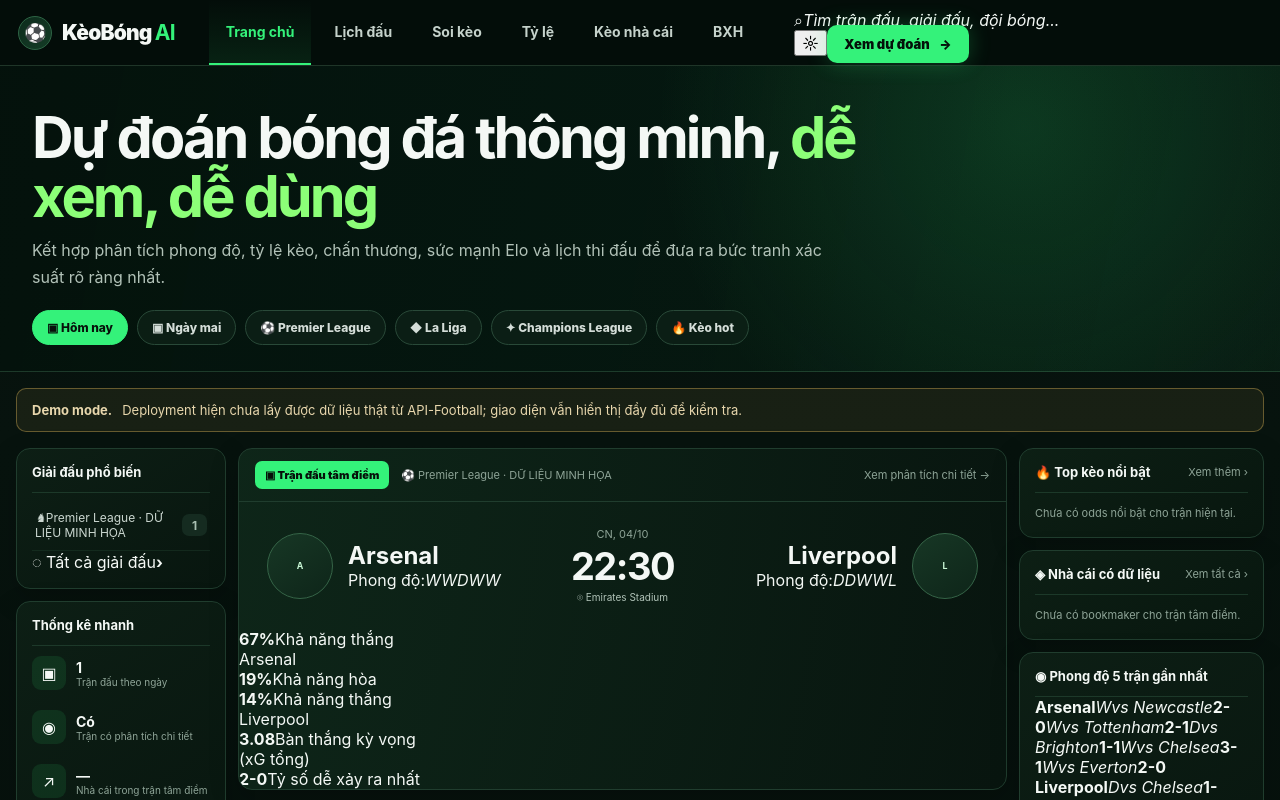
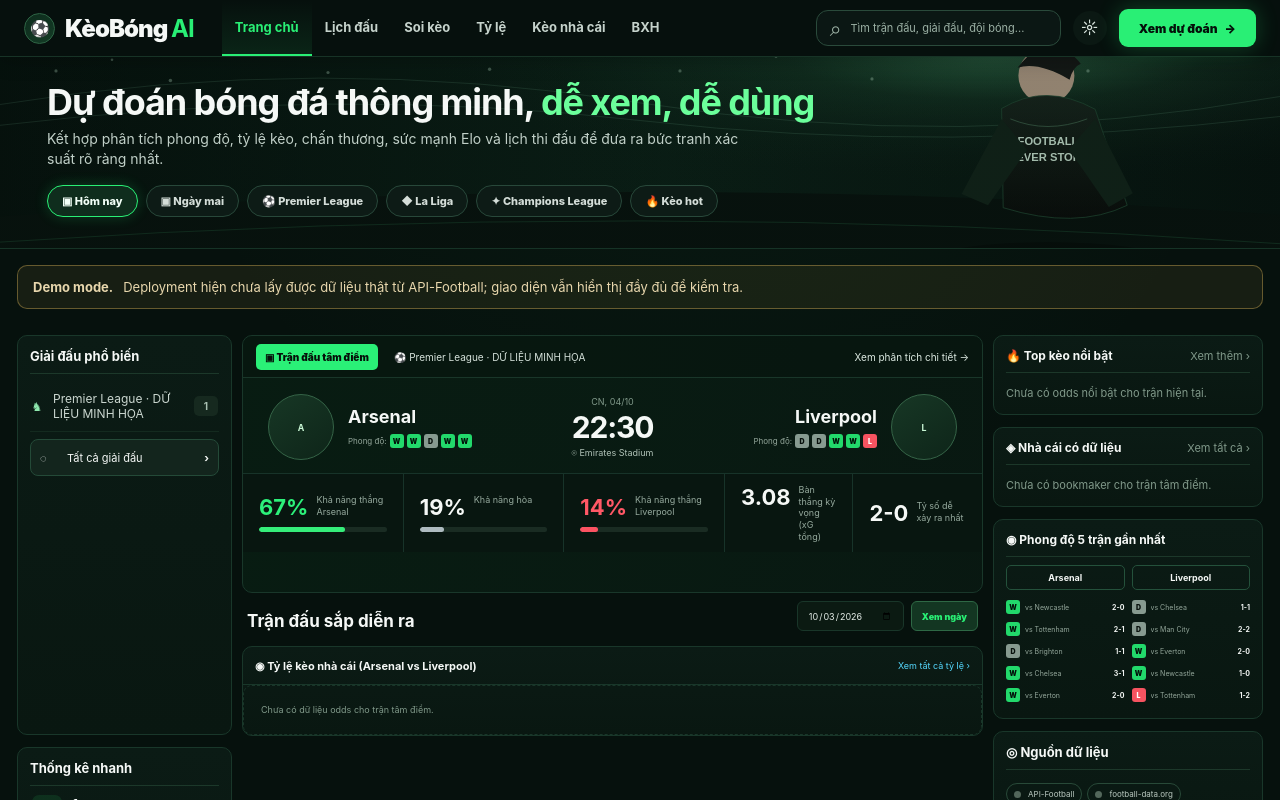
Before and after one commit to sagsdieuhanh-gif/DUDOANKETQUABONGDA, a Next.js app: page / in a window 1280 px wide. Shown: the top 800 px of the page. Built offline with nearby package versions, Linux system fonts and the light colour scheme.

Commit message:
Lock colors spacing and density to approved mockup

```diff
--- a/app/globals.css
+++ b/app/globals.css
@@ -191,3 +191,94 @@
   .bookmakerStrip{grid-template-columns:1fr}.bookmakerMarkets{grid-template-columns:1fr 1fr}.marketColumn{border-left:0;border-top:1px solid var(--line);padding:7px 0 0}
   .formCompare{grid-template-columns:1fr}.matchMetricGrid{grid-template-columns:1fr 1fr}.auditGrid{grid-template-columns:1fr}.matchRightRail{grid-template-columns:1fr}.reasonRow{grid-template-columns:26px 1fr}.impact{grid-column:2;width:max-content}.panel{padding:13px}
 }
+/* ===== APPROVED MOCKUP LOCK ===== */
+:root{
+  --bg:#06110d;
+  --panel:#0a1812;
+  --panel2:#0d1f17;
+  --panel3:#10251b;
+  --line:#193629;
+  --line2:#27513d;
+  --text:#f5f8f6;
+  --muted:#80998a;
+  --green:#29ef75;
+  --green2:#6bff9b;
+  --red:#ff5967;
+  --yellow:#ffd25e;
+}
+body{
+  background:#06110d;
+  background-image:radial-gradient(circle at 55% 0,rgba(39,134,82,.08),transparent 34rem);
+}
+.topNav{height:57px;background:#06100d;border-bottom:1px solid #173326;box-shadow:0 4px 20px rgba(0,0,0,.22)}
+.topNavInner{width:min(1580px,calc(100% - 48px));gap:28px}
+.brandMark{font-size:24px}.brandBall{width:31px;height:31px;font-size:16px}
+.desktopNav{gap:0}.desktopNav a{padding:0 22px;font-size:13px}
+.navTools{margin-left:auto;display:flex;align-items:center;gap:12px}
+.navSearch{width:365px;height:36px;border:1px solid #2a4a3b;border-radius:12px;background:#0b1714;display:flex;align-items:center;gap:9px;padding:0 13px;color:#9bb0a4}
+.navSearch span{font-size:21px;line-height:1}.navSearch em{font-style:normal;font-size:11px;white-space:nowrap;overflow:hidden;text-overflow:ellipsis}
+.themeGhost{width:34px;height:34px;border:0;border-radius:50%;background:#0b1813;color:#d7e3dc;font-size:17px}
+.navCta{margin-left:0;height:38px;display:flex;align-items:center;padding:0 20px;border-radius:9px;font-size:12px}
+.exactHome{width:min(1600px,calc(100% - 34px));padding-bottom:28px}
+.exactHero{
+  min-height:192px;
+  margin:0 -17px;
+  padding:26px 47px 14px;
+  display:flex;
+  align-items:flex-start;
+  background:
+    linear-gradient(90deg,rgba(5,17,12,.25),rgba(4,15,11,.2)),
+    url('/hero-stadium.svg') center/cover no-repeat;
+  border-bottom:1px solid #163326;
+}
+.exactHero .homeHeroCopy{max-width:900px}
+.exactHero h1{font-size:36px;max-width:850px;line-height:1.08;margin:0 0 7px;letter-spacing:-.03em}
+.exactHero p{font-size:14px;line-height:1.45;max-width:700px;color:#c1d0c8}
+.exactHero .quickFilters{margin-top:16px;gap:8px}
+.exactHero .filterChip{font-size:11px;padding:8px 14px;background:#0d1b16;border-color:#28483a}
+.exactHero .filterActive{background:#0f2d1d;color:#f2fff7;border-color:var(--green);box-shadow:0 0 14px rgba(41,239,117,.2)}
+.exactShell{grid-template-columns:246px minmax(0,1fr) 310px;gap:10px;margin-top:0;padding-top:10px}
+.sidePanel,.featuredMatch,.matchCard,.panel,.metricTile{border-radius:10px;border-color:#19372a;background:linear-gradient(180deg,#0b1b15,#091711);box-shadow:none}
+.sidePanel{padding:12px}
+.sidePanelHead{padding-bottom:9px;font-size:13px}
+.leaguePanel{min-height:400px}.leagueRow{padding:10px 1px;font-size:12px}.leagueRow>span{display:flex;align-items:center;gap:10px}.leagueRow i{font-style:normal;width:18px;text-align:center;color:#8ee8ae}
+.leagueRow b{height:20px;min-width:24px;border-radius:5px;font-size:10px;background:#16291f}
+.leagueAll{display:grid;grid-template-columns:22px 1fr auto;align-items:center;gap:5px;margin-top:7px;padding:10px 9px;background:#13251d;border:1px solid #244a38;border-radius:8px;font-size:11px}
+.compactStats{padding-bottom:8px}.quickStat{padding:9px 2px}.quickStat>span{width:30px;height:30px;border-radius:7px;font-size:13px}.quickStat b{font-size:14px}.quickStat small{font-size:9px}
+.featuredMatch{overflow:hidden;min-height:258px;background:
+linear-gradient(90deg,rgba(8,28,18,.97),rgba(9,25,18,.9)),
+radial-gradient(circle at 50% 20%,rgba(31,146,82,.12),transparent 25rem)}
+.featuredTop{height:42px;padding:0 13px;grid-template-columns:auto 1fr auto;font-size:10px;background:rgba(7,17,13,.42)}
+.hotLabel{padding:7px 9px;border-radius:5px;background:#2af077;font-size:10px}.featuredLeague{padding-left:4px;color:#d5e1da}.featuredTop a{color:#dce9e1;font-size:10px}
+.featuredTeams{padding:16px 25px 13px;grid-template-columns:1fr 170px 1fr;gap:14px}
+.featuredTeam{gap:14px}.featuredTeam strong{font-size:18px}.featuredTeam small{font-size:9px}
+.featuredKickoff small{font-size:9px}.featuredKickoff strong{font-size:30px}.featuredKickoff span{font-size:9px}
+.tinyForm{display:flex;align-items:center;gap:3px;margin-top:7px;color:#93a69a;font-size:8px}.tinyForm em{font-style:normal}
+.miniResult{display:inline-grid;place-items:center;width:14px;height:14px;border-radius:3px;font-size:7px;font-weight:900;font-style:normal}
+.rW{background:#22d96b;color:#03110a}.rD{background:#879a90;color:#08100c}.rL{background:#f65360;color:#fff}
+.featuredNumbers{display:grid;grid-template-columns:1fr 1fr 1fr .8fr .8fr;background:#081610;border-top:1px solid #173329}
+.featuredNumbers>div{min-height:78px;padding:10px 16px;border-right:1px solid #173329;display:grid;grid-template-columns:auto 1fr;column-gap:8px;align-content:center}
+.featuredNumbers>div:last-child{border-right:0}.featuredNumbers b{font-size:22px}.featuredNumbers span{font-size:9px;color:#96aa9e;line-height:1.3}.featuredNumbers i{grid-column:1/-1;height:5px;border-radius:99px;background:#1a2c23;margin-top:7px;overflow:hidden}.featuredNumbers i em{display:block;height:100%;background:#aebbc0;border-radius:99px}.featuredNumbers>div:first-child i em{background:#35ee7a}.featuredNumbers>div:nth-child(3) i em{background:#fb5362}.numGreen{color:#2cf17a}.numRed{color:#ff5866}
+.compactSectionBar{margin:8px 0 7px;padding:0 5px}.compactSectionBar h2{font-size:17px}.dateForm input,.dateForm button{height:30px;border-radius:6px;font-size:9px}
+.exactMatchesGrid{grid-template-columns:repeat(3,minmax(0,1fr));gap:8px}
+.matchCard{padding:10px 11px}.matchCardTop{font-size:8px}.matchTeams{margin:12px 0 10px;grid-template-columns:1fr 22px 1fr}.miniTeam{gap:6px}.miniTeam strong{font-size:10px}.vsDot{font-size:7px}
+.miniOdds{display:grid;grid-template-columns:repeat(3,1fr);gap:6px}.miniOdds span{display:flex;justify-content:space-between;align-items:center;background:#0e2118;border:1px solid #244635;border-radius:5px;padding:5px 7px}.miniOdds i{font-size:7px;font-style:normal;color:#9aafa2}.miniOdds b{font-size:9px;color:#e7f2eb}
+.homeOdds{margin-top:8px;padding:0;overflow:hidden}.homeOddsHead{height:38px;display:flex;align-items:center;justify-content:space-between;padding:0 12px;border-bottom:1px solid #19372a;font-size:11px}.homeOddsHead a{font-size:9px;color:#55d9ff}
+.homeOddsTable{display:grid}.oddsTableRow{display:grid;grid-template-columns:1.3fr repeat(5,.75fr);min-height:29px;align-items:center;border-top:1px solid rgba(27,58,43,.75);font-size:9px}.oddsTableRow>*{padding:0 10px}.oddsTableRow b{text-align:center}.oddsTableHeader{background:#102218;color:#9fb1a7;font-size:8px;border-top:0}
+.featuredTips .sidePanelHead,.bookmakerPanel .sidePanelHead,.homeFormPanel .sidePanelHead{font-size:12px}.tipRow{display:grid;grid-template-columns:30px 1fr 48px;gap:8px;align-items:center;padding:10px 0;border-bottom:1px solid #19362a}.tipIcon{display:grid;place-items:center;width:27px;height:27px;border-radius:50%;background:#13271e}.tipRow div{display:flex;flex-direction:column;min-width:0}.tipRow b{font-size:10px}.tipRow small{font-size:8px;color:#8ea297;margin-top:3px;white-space:nowrap;overflow:hidden;text-overflow:ellipsis}.tipRow>strong{justify-self:end;background:#12251d;border:1px solid #294f3c;border-radius:6px;padding:6px 8px;font-size:11px}
+.bookmakerMini{display:grid;grid-template-columns:26px 1fr auto;align-items:center;gap:8px;padding:8px 0;border-bottom:1px solid #19362a}.bookmakerMini b{font-size:10px}.bookmakerMini em{font-style:normal;font-size:8px;color:#78db9b}.bookIcon{width:23px;height:23px;border-radius:6px;display:grid;place-items:center;font-size:9px;font-weight:900;color:white;background:#4c62f5}.bookIcon.b1{background:#234c8d}.bookIcon.b2{background:#ed4054}.bookIcon.b3{background:#19b6df}.bookIcon.b4{background:#26c961}
+.homeFormCols{display:grid;grid-template-columns:1fr 1fr;gap:7px;padding-top:8px}.homeFormCols>div{min-width:0}.homeFormCols>div>strong{display:block;text-align:center;border:1px solid #24513b;border-radius:5px;padding:6px;font-size:9px;margin-bottom:6px}.homeFormCols span{display:grid;grid-template-columns:15px 1fr auto;align-items:center;gap:4px;padding:4px 0;font-size:7px}.homeFormCols span em{font-style:normal;color:#94a79b;white-space:nowrap;overflow:hidden;text-overflow:ellipsis}.homeFormCols span b{font-size:7px}
+.sourceStack{gap:5px}.sourceBadge{padding:5px 7px;font-size:8px}
+.siteFooter{font-size:8px;padding:12px 0 16px}
+@media(max-width:1300px){
+ .navSearch{width:245px}.desktopNav a{padding:0 13px}
+ .exactShell{grid-template-columns:215px minmax(0,1fr) 270px}
+}
+@media(max-width:1050px){
+ .navSearch{display:none}.exactShell{grid-template-columns:190px minmax(0,1fr)}.rightRail{display:none}.exactMatchesGrid{grid-template-columns:repeat(2,minmax(0,1fr))}
+}
+@media(max-width:780px){
+ .desktopNav{display:none}.navTools{margin-left:auto}.themeGhost{display:none}.navCta{font-size:10px;padding:0 11px}
+ .exactHome{width:calc(100% - 18px)}.exactHero{margin:0 -9px;padding:22px 16px 13px;min-height:178px}.exactHero h1{font-size:29px}.exactHero p{font-size:12px;max-width:90%}
+ .exactShell{grid-template-columns:1fr}.leftRail{display:none}.exactMatchesGrid{grid-template-columns:1fr}.featuredTeams{grid-template-columns:1fr 86px 1fr;padding:14px 10px}.featuredTeam .teamBadge{display:none}.featuredTeam strong{font-size:13px}.featuredKickoff strong{font-size:25px}.featuredNumbers{grid-template-columns:repeat(3,1fr)}.featuredNumbers>div:nth-child(4),.featuredNumbers>div:nth-child(5){display:none}
+}
```
